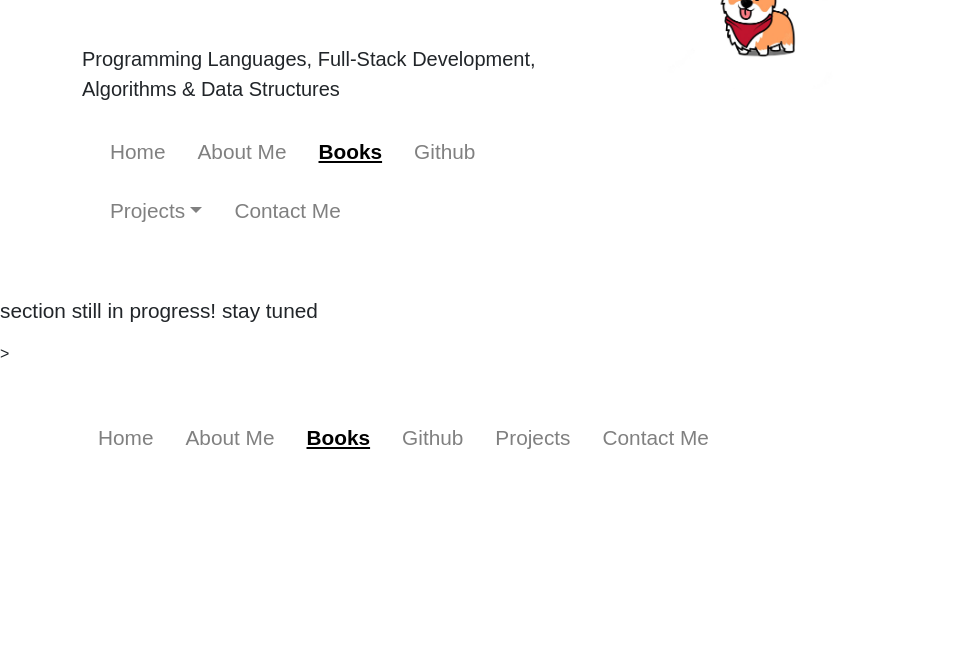
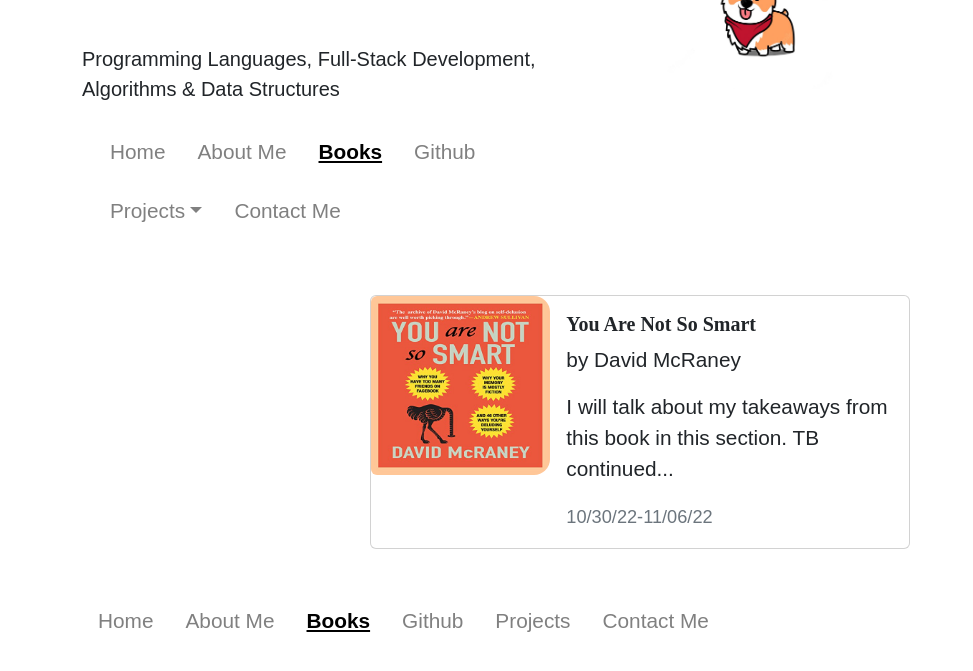
Before and after one commit to nanotart/my-portfolio, a plain HTML site: page books.html in a window 1280 px wide. Shown: the part 231-902 px from the top of the page, without its empty margins (0-973 px from the left). Before the commit the page ends 800 px from the top, so only its background shows below. Drawn offline with nearby package versions, Linux system fonts and the light colour scheme; files that its build step writes are made by us from their sources.

Commit message:
added updates to the book page

```diff
--- a/books.html
+++ b/books.html
@@ -56,10 +56,22 @@
     </div>
 
     <div>
-      <p>
-        section still in progress! stay tuned
-      </p>
-    </div>>
+      <div class="card mb-3 mx-auto" style="max-width: 540px;">
+        <div class="row g-0">
+          <div class="col-md-4">
+            <img src="./images/book_images/you are not so smart.jpg" class="img-fluid rounded-start" alt="...">
+          </div>
+          <div class="col-md-8">
+            <div class="card-body">
+              <h5 class="card-title">You Are Not So Smart</h5>
+              <p class="card-text">by David McRaney</p>
+              <p class="card-text">I will talk about my takeaways from this book in this section. TB continued...</p>
+              <p class="card-text"><small class="text-muted">10/30/22-11/06/22</small></p>
+            </div>
+          </div>
+        </div>
+      </div>
+    </div>
 
     <!-- bottom header -->
     <div class="container my-5">
```
Also changed, not shown: index.html (+2 -0 lines), images/book_images/you are not so smart.jpg (added), 2 other files.
